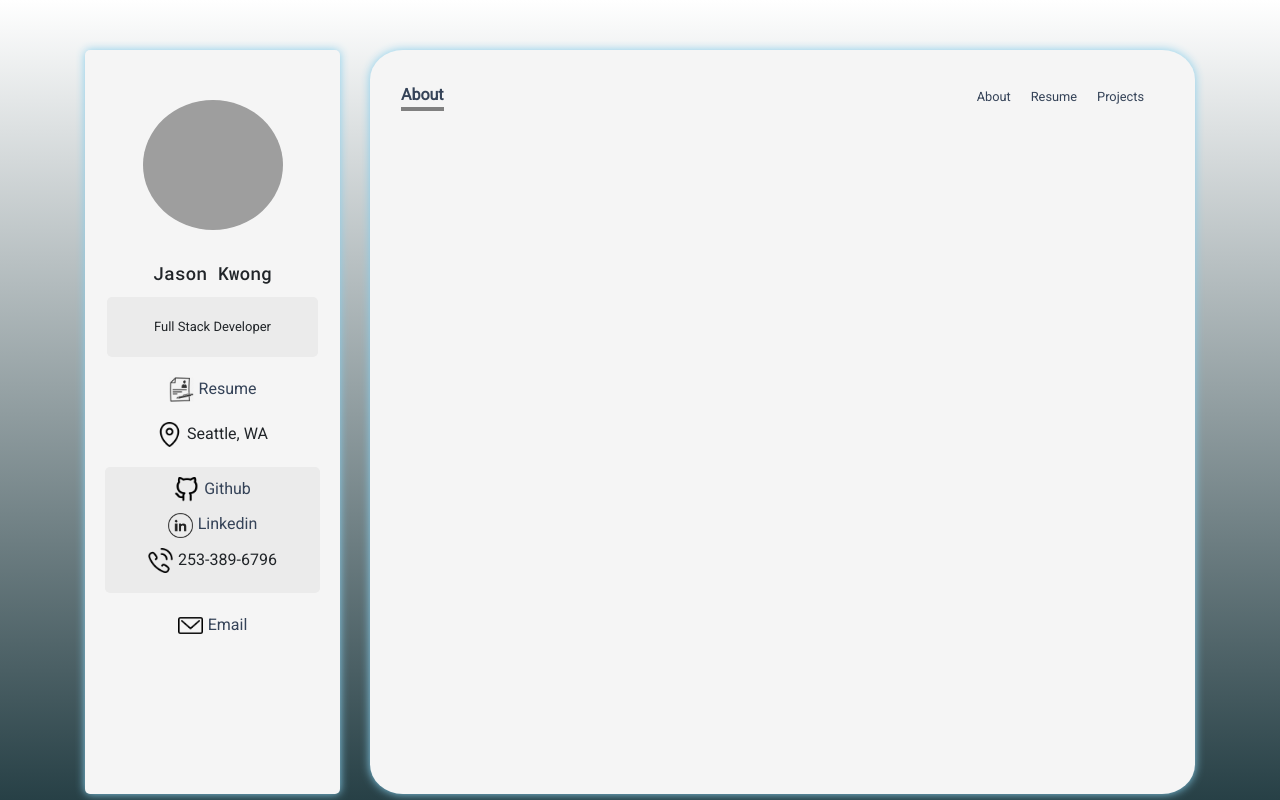
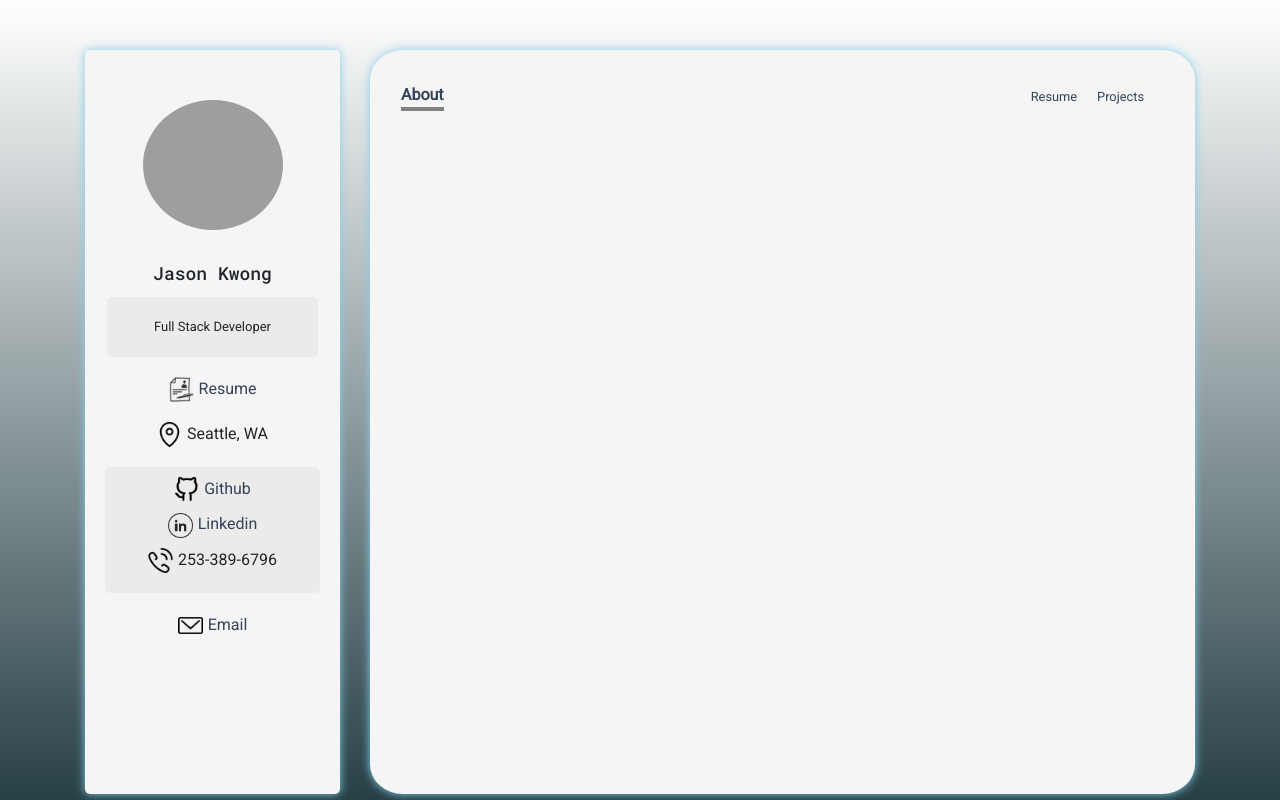
Before and after one commit to saikitjk/jkwong-portfolio, a React (Create React App) app: page / in a window 1280 px wide. Built offline with nearby package versions, Linux system fonts and the light colour scheme; grey boxes are pictures that could not be loaded.

Commit message:
added logic to navbar object state

```diff
--- /dev/null
+++ b/src/components/about/About.js
@@ -0,0 +1,5 @@
+import React from "react";
+
+export default function About() {
+  return <div></div>;
+}
--- a/src/components/nav/Navbar.js
+++ b/src/components/nav/Navbar.js
@@ -9,24 +9,32 @@ export default function Navbar() {
         <div className="navbar_active">{activeState}</div>
 
         <div className="navbar_objects">
+          {activeState !== "About" ? (
             <div
               className="navbar_object"
               onClick={() => setActiveState("About")}
             >
               About
             </div>
+          ) : null}
+
+          {activeState !== "Resume" ? (
             <div
               className="navbar_object"
               onClick={() => setActiveState("Resume")}
             >
               Resume
             </div>
+          ) : null}
+
+          {activeState !== "Projects" ? (
             <div
               className="navbar_object"
               onClick={() => setActiveState("Projects")}
             >
               Projects
             </div>
+          ) : null}
         </div>
       </div>
     </>
--- /dev/null
+++ b/src/components/projects/Projects.js
@@ -0,0 +1,5 @@
+import React from "react";
+
+export default function Projects() {
+  return <div></div>;
+}
--- /dev/null
+++ b/src/components/resume/resume.js
@@ -0,0 +1,5 @@
+import React from "react";
+
+export default function resume() {
+  return <div></div>;
+}
```
Also changed, not shown: src/components/about/style.css (added), src/components/projects/style.css (added), src/components/resume/style.css (added), 1 other file (tests, documents, lock files or other folders). Lines whose indentation alone changed are shown as unchanged.
